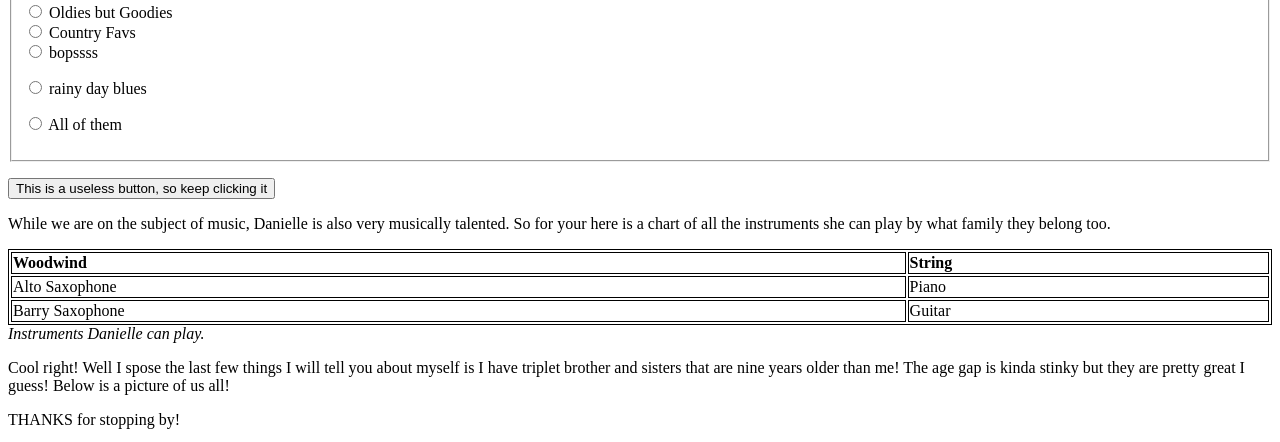
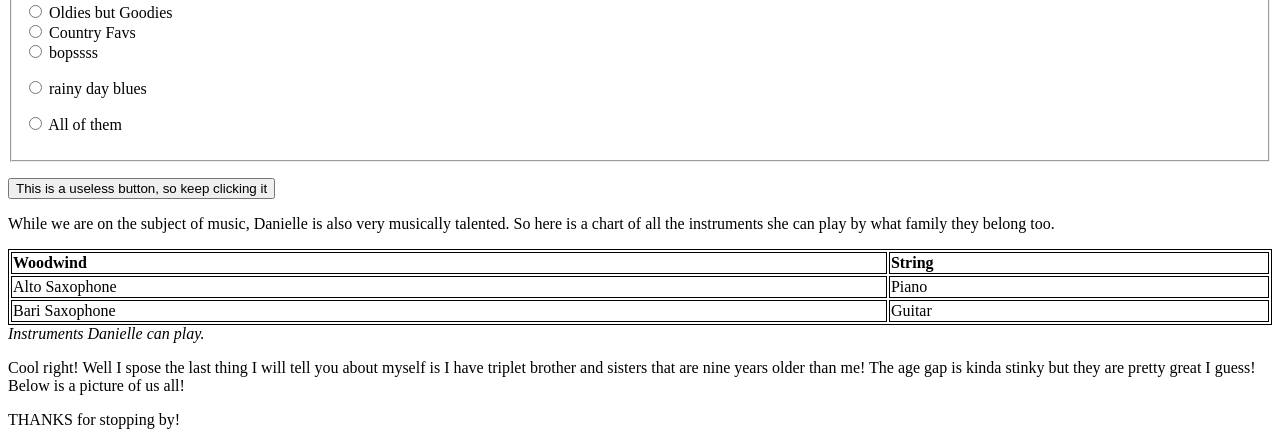
Before and after one commit to danirose21/danielle, a plain HTML site: page index.html in a window 1280 px wide. Shown: the part 1591-2033 px from the top of the page. Drawn offline with Linux system fonts and the light colour scheme; grey boxes are pictures that could not be loaded.

Commit message:
Update index.html

```diff
--- a/index.html
+++ b/index.html
@@ -128,7 +128,7 @@
         type="button">
     This is a useless button, so keep clicking it
 </button></p>
-<p> While we are on the subject of music, Danielle is also very musically talented. So for your here is a chart of all the instruments she can play by what family they belong too. </p>
+<p> While we are on the subject of music, Danielle is also very musically talented. So here is a chart of all the instruments she can play by what family they belong too. </p>
 
 <p><style>
 table, th, td {
@@ -150,14 +150,14 @@ table, th, td {
     <td>Piano</td>
   </tr>
    <tr>
-    <td>Barry Saxophone</td>
+    <td>Bari Saxophone</td>
     <td>Guitar</td>
   </tr>
 </table>
 <caption><i>Instruments Danielle can play.</i></caption>
 </p>
 
-<p> Cool right! Well I spose the last few things I will tell you about myself is I have triplet brother and sisters that are nine years older than me! The age gap is kinda stinky but they are pretty great I guess! Below is a picture of us all!
+<p> Cool right! Well I spose the last thing I will tell you about myself is I have triplet brother and sisters that are nine years older than me! The age gap is kinda stinky but they are pretty great I guess! Below is a picture of us all!
  <p> THANKS for stopping by!</p>
 
 <img class="fit-picture"
```
